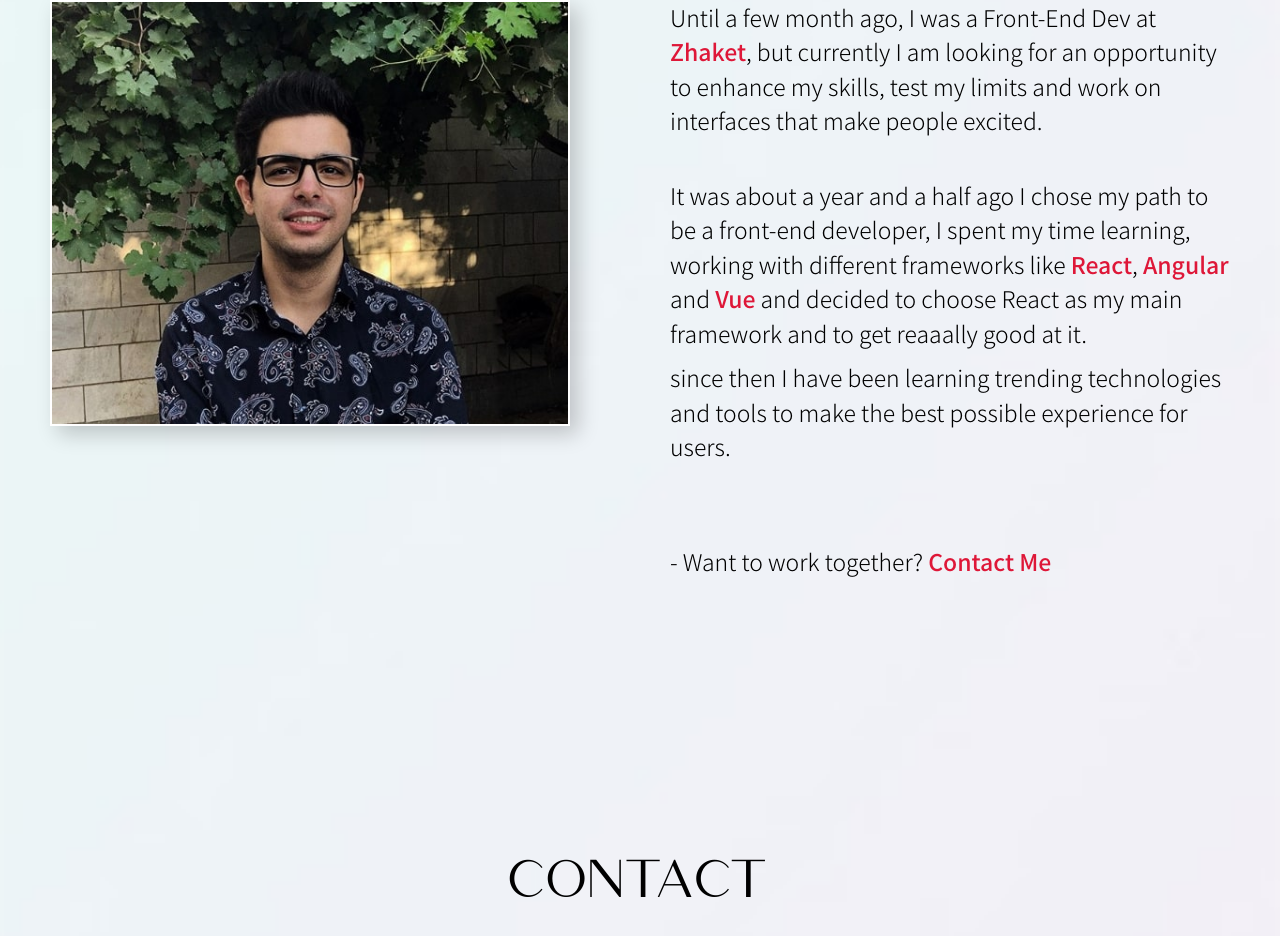
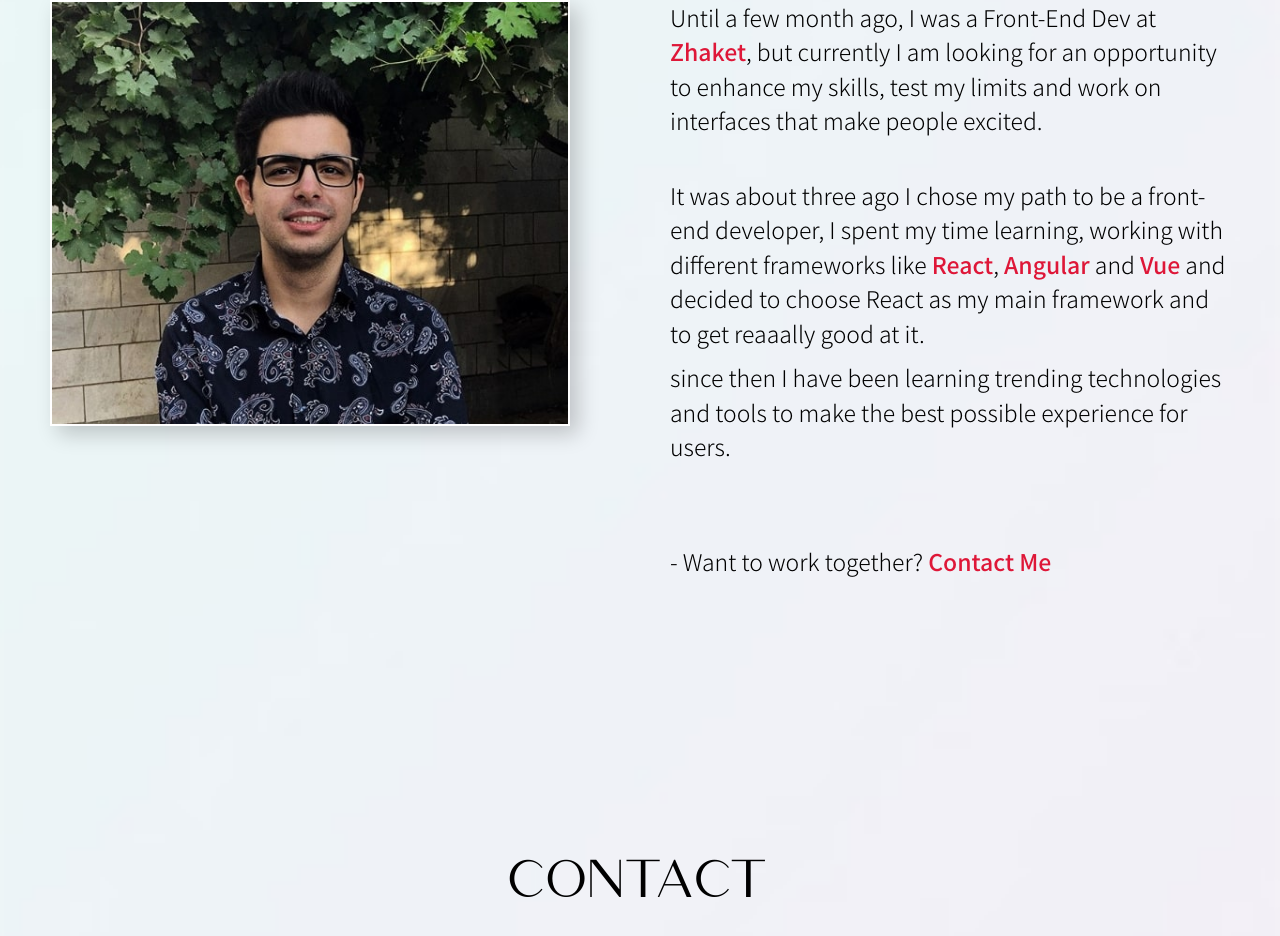
Before and after one commit to farhad-gh-dev/portfolio-en, a React (Create React App) app: page / in a window 1280 px wide. Shown: the part 4237-5173 px from the top of the page. Built offline with nearby package versions, Linux system fonts and the light colour scheme.

Commit message:
Update about section

```diff
--- a/src/Components/About/About.tsx
+++ b/src/Components/About/About.tsx
@@ -29,11 +29,11 @@ const About: React.FC = () => {
             test my limits and work on interfaces that make people excited.
           </p>
           <p data-aos="fade-left" data-aos-delay="250">
-            It was about a year and a half ago I chose my path to be a front-end
-            developer, I spent my time learning, working with different
-            frameworks like <span>React</span>, <span>Angular</span> and{" "}
-            <span>Vue</span> and decided to choose React as my main framework
-            and to get reaaally good at it.
+            It was about three ago I chose my path to be a front-end developer,
+            I spent my time learning, working with different frameworks like{" "}
+            <span>React</span>, <span>Angular</span> and <span>Vue</span> and
+            decided to choose React as my main framework and to get reaaally
+            good at it.
           </p>
           <p data-aos="fade-right" data-aos-delay="250">
             since then I have been learning trending technologies and tools to
```
